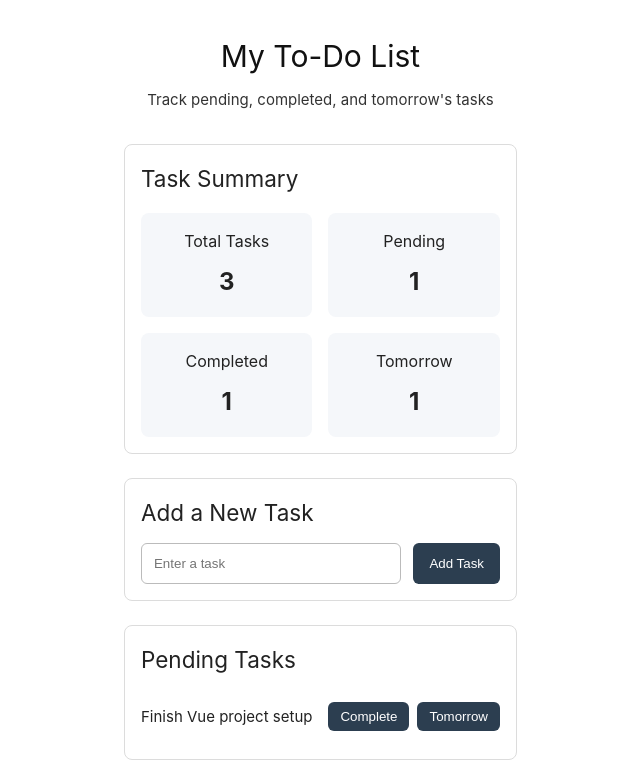
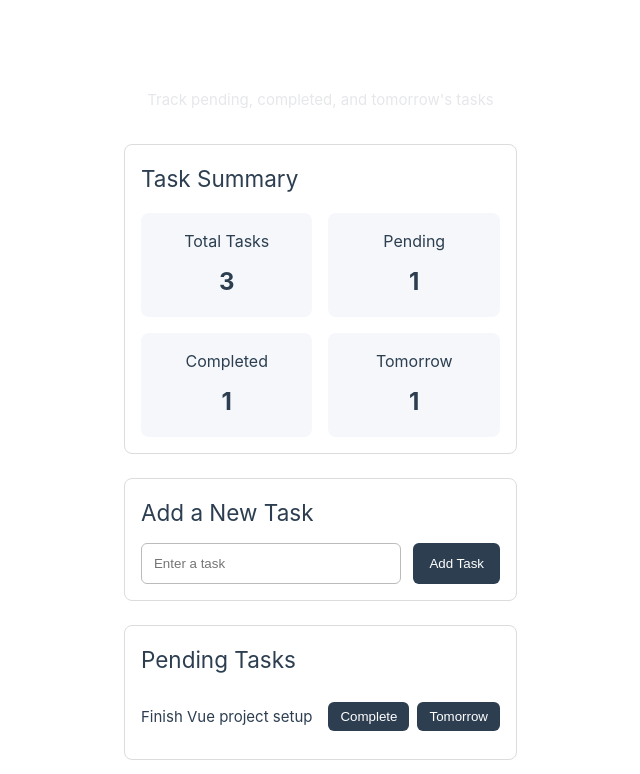
Before and after one commit to ccontre03/Git, a Vue app in the folder todo-pina-project/todo-pina-project/: page / in a window 1280 px wide. Shown: the top 774 px of the page, without its empty margins (91-731 px from the left). Built offline with nearby package versions, Linux system fonts and the light colour scheme.

Commit message:
adjusted text

```diff
--- a/todo-pina-project/todo-pina-project/src/App.vue
+++ b/todo-pina-project/todo-pina-project/src/App.vue
@@ -20,18 +20,17 @@ import TaskSummary from './components/TaskSummary.vue'
   max-width: 900px;
   margin: 0 auto;
   padding: 2rem;
-  color: #222222;
 }
 
 h1 {
   margin-bottom: 0.5rem;
   text-align: center;
-  color: #111111;
+  color: #ffffff;
 }
 
 .subtitle {
   text-align: center;
-  color: #333333;
+  color: #e5e7eb;
   margin-bottom: 2rem;
 }
 </style>
```
